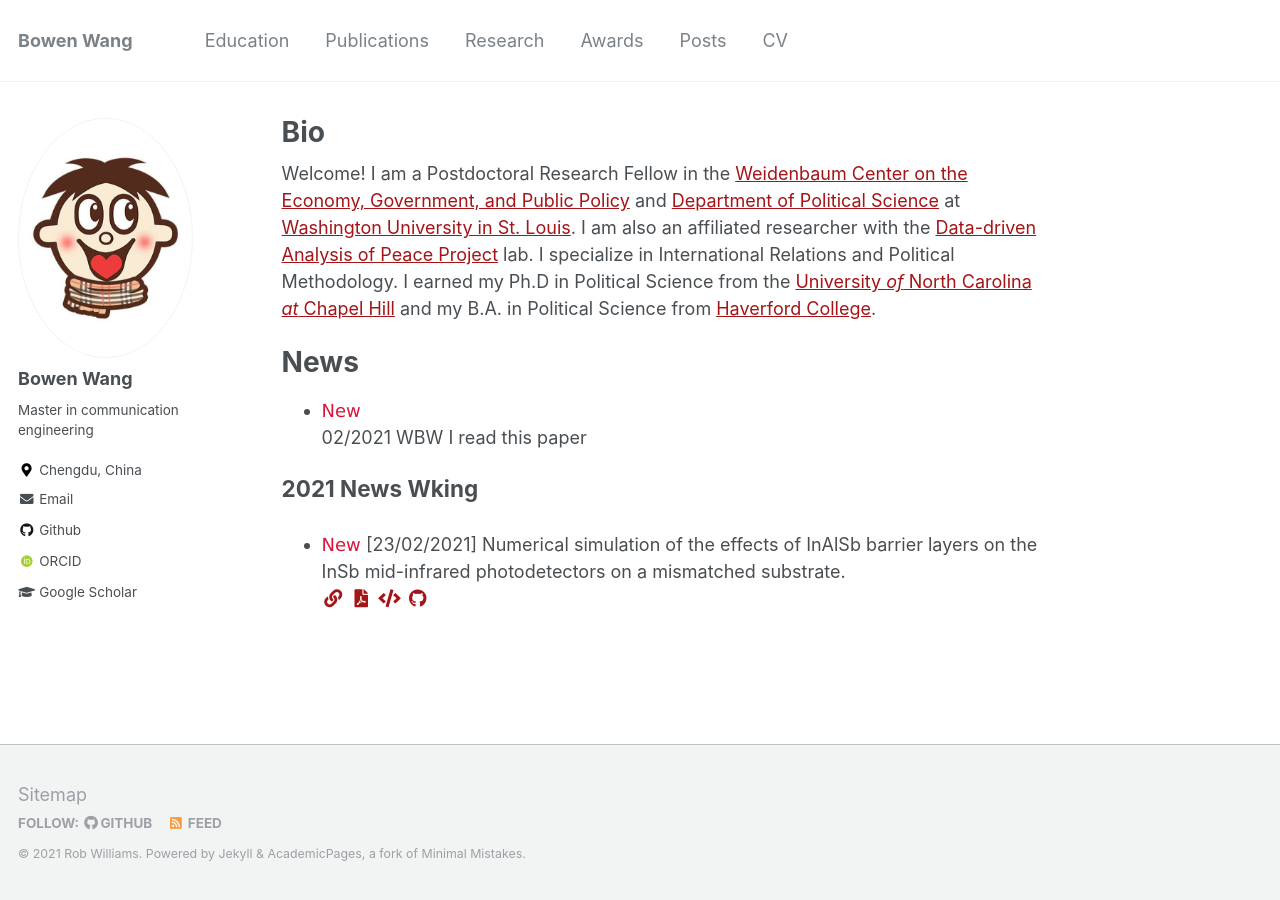
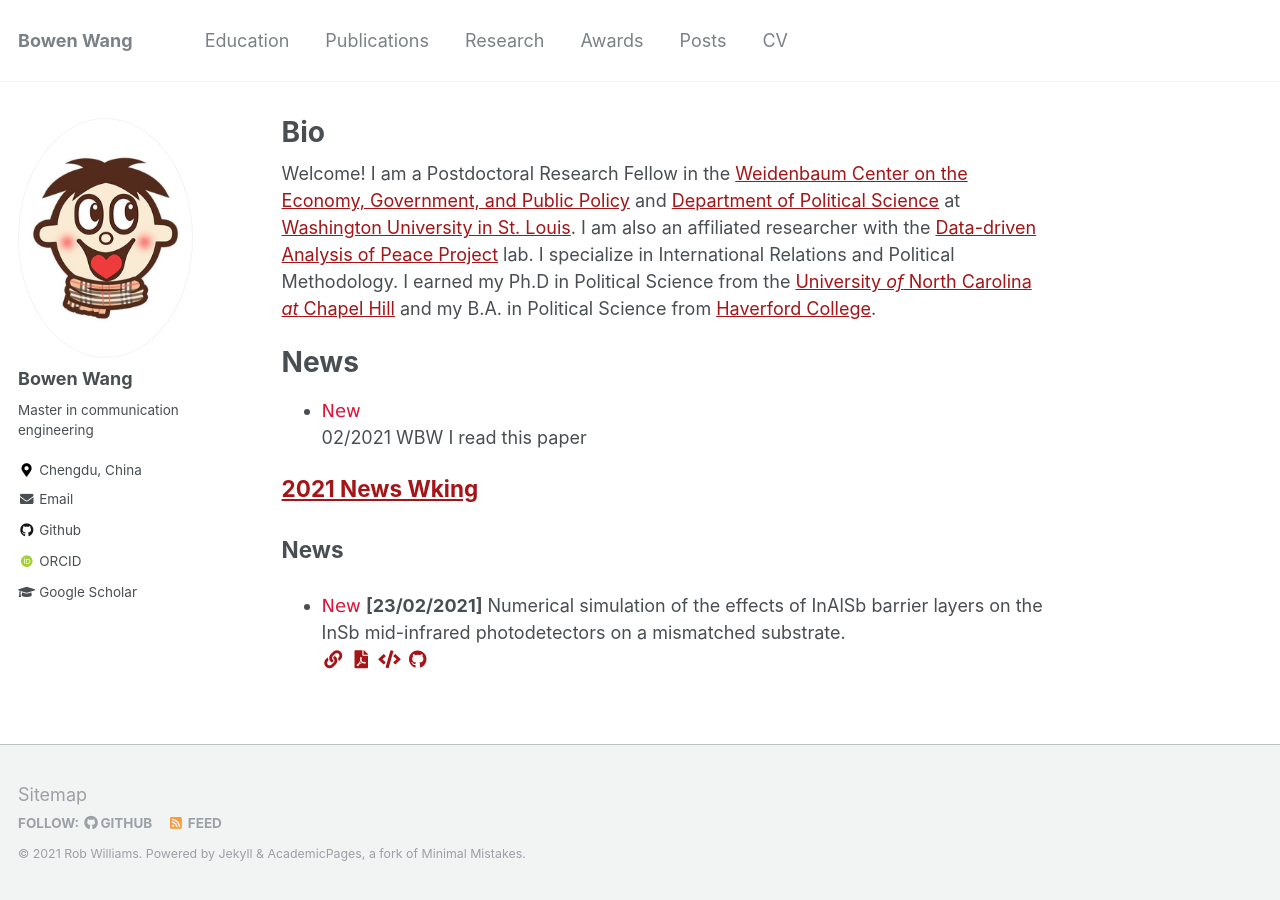
Before and after one commit to BW-Wang/BW-Wang.github.io, a Jekyll site: the page built from _pages/about.md, in a window 1280 px wide. Built offline with Jekyll 4.4.1, drawn with Linux system fonts in a browser that asks for light colours; some web fonts are replaced.

Commit message:
Update archive-single.html

```diff
--- a/_includes/archive-single.html
+++ b/_includes/archive-single.html
@@ -29,14 +29,16 @@
     <h2 class="archive__item-title" itemprop="headline">
 		{% if post.collection == 'publications' %}
 			{{ title }}
-		{% elsif post.collection == 'news' %}
-			{{ title }}
 		{% elsif post.link %}
 			<a href="{{ post.link }}">{{ title }}</a> <a href="{{ base_path }}{{ post.url }}" rel="permalink"><i class="fa fa-link" aria-hidden="true" title="permalink"></i><span class="sr-only">Permalink</span></a>
 		{% else %}
 			<a href="{{ base_path }}{{ post.url }}" rel="permalink">{{ title }}</a>
 		{% endif %}
     </h2>
+
+	{% if post.collection == 'news' %}
+		<h2 class="archive__item-title" itemprop="headline">News</h2>
+	{% endif %}
 
     {% if post.read_time %}
       <p class="page__meta"><i class="fa fa-clock-o" aria-hidden="true"></i> {% include read-time.html %}</p>
@@ -48,7 +50,7 @@
 		<ul>
 			<li>
 				<font face="verdana" color="#DC143C">New</font>
-				{{ post.newsdate }}
+				<b>{{ post.newsdate }}</b>
 				{{ post.newstitle }}
 				<br>
 				{% if post.newslink %}
```
